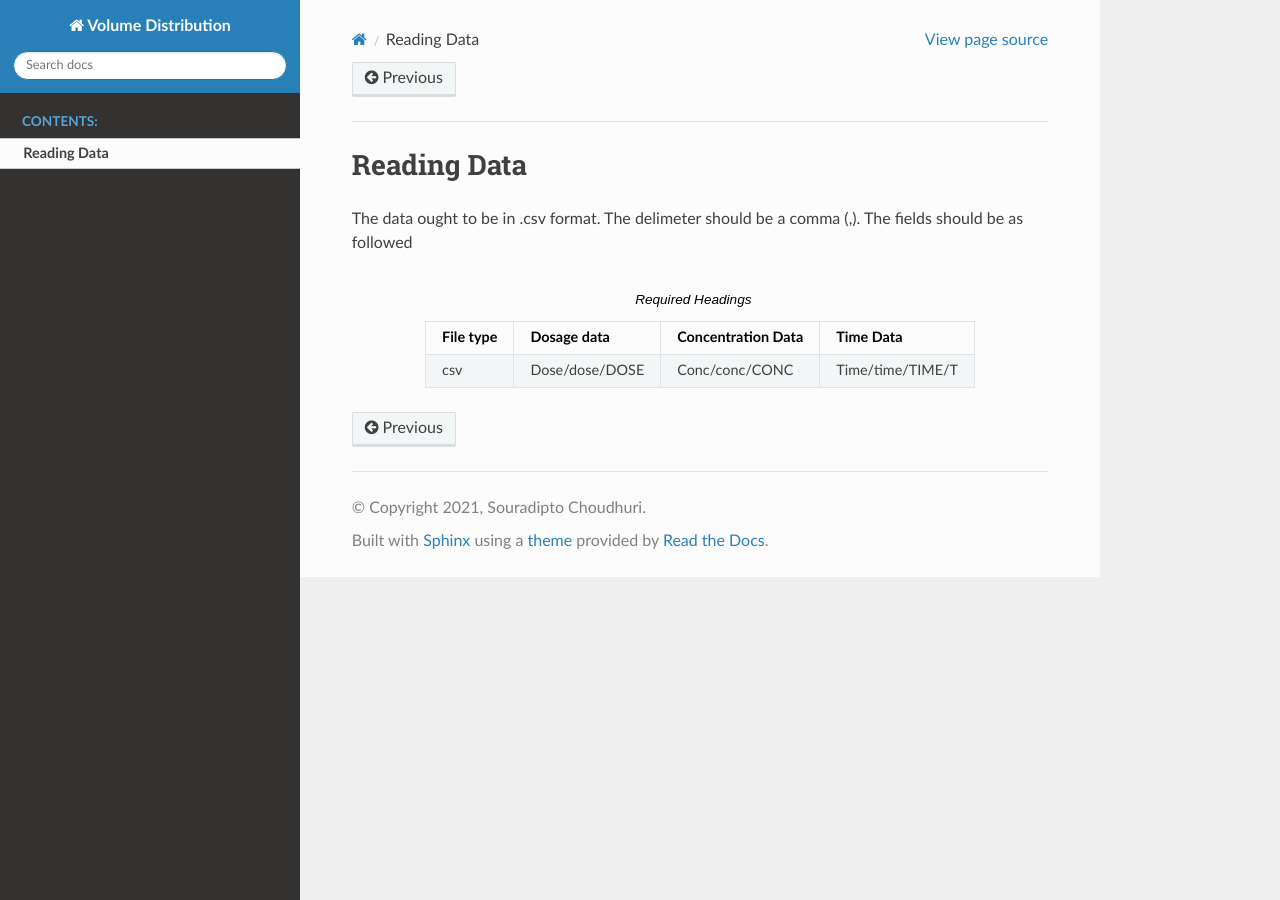
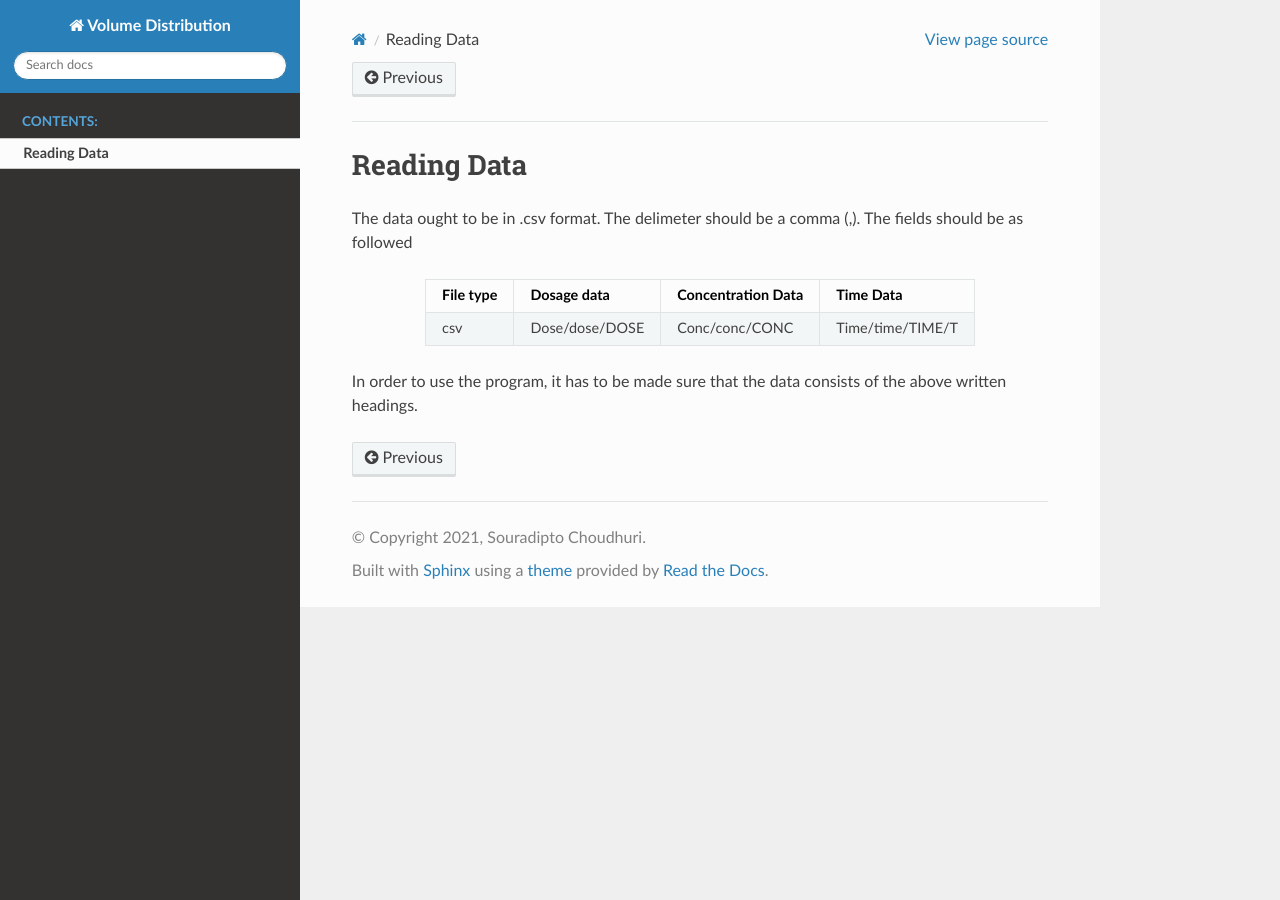
Before and after one commit to Suryarpan/volume-distribution, a Sphinx documentation site: the page built from doc/readData.rst, in a window 1280 px wide. Built offline with Sphinx 7.4.7 and the Read the Docs theme 2.0.0, drawn with Linux system fonts in a browser that asks for light colours; pages that are not in the unit, such as notebooks, are missing from menus.

Commit message:
Updated Documentation

```diff
--- a/doc/index.rst
+++ b/doc/index.rst
@@ -7,13 +7,16 @@
 Distribution of Drug Volume
 ###########################
 
-This is very dynamic project.
+Volume Distribution is a pharmokinetical parameter for drugs. With the help of the parameter, one can have a clear insight to various properties of drug like lipophilicity, pH etc. The program will generate a Volume Distribution curve.
+
 
 
 .. toctree::
    :maxdepth: 2
    :caption: Contents:
 
+   basics
+   usageOfDrugVol
    readData
 
 
--- a/doc/readData.rst
+++ b/doc/readData.rst
@@ -2,8 +2,10 @@ Reading Data
 ************
 The data ought to be in .csv format. The delimeter should be a comma (,). The fields should be as followed
 
-.. csv-table:: Required Headings
+.. csv-table::
    :header: File type, Dosage data, Concentration Data, Time Data
    :align: center
 
    csv, Dose/dose/DOSE, Conc/conc/CONC, Time/time/TIME/T
+
+In order to use the program, it has to be made sure that the data consists of the above written headings.
```
